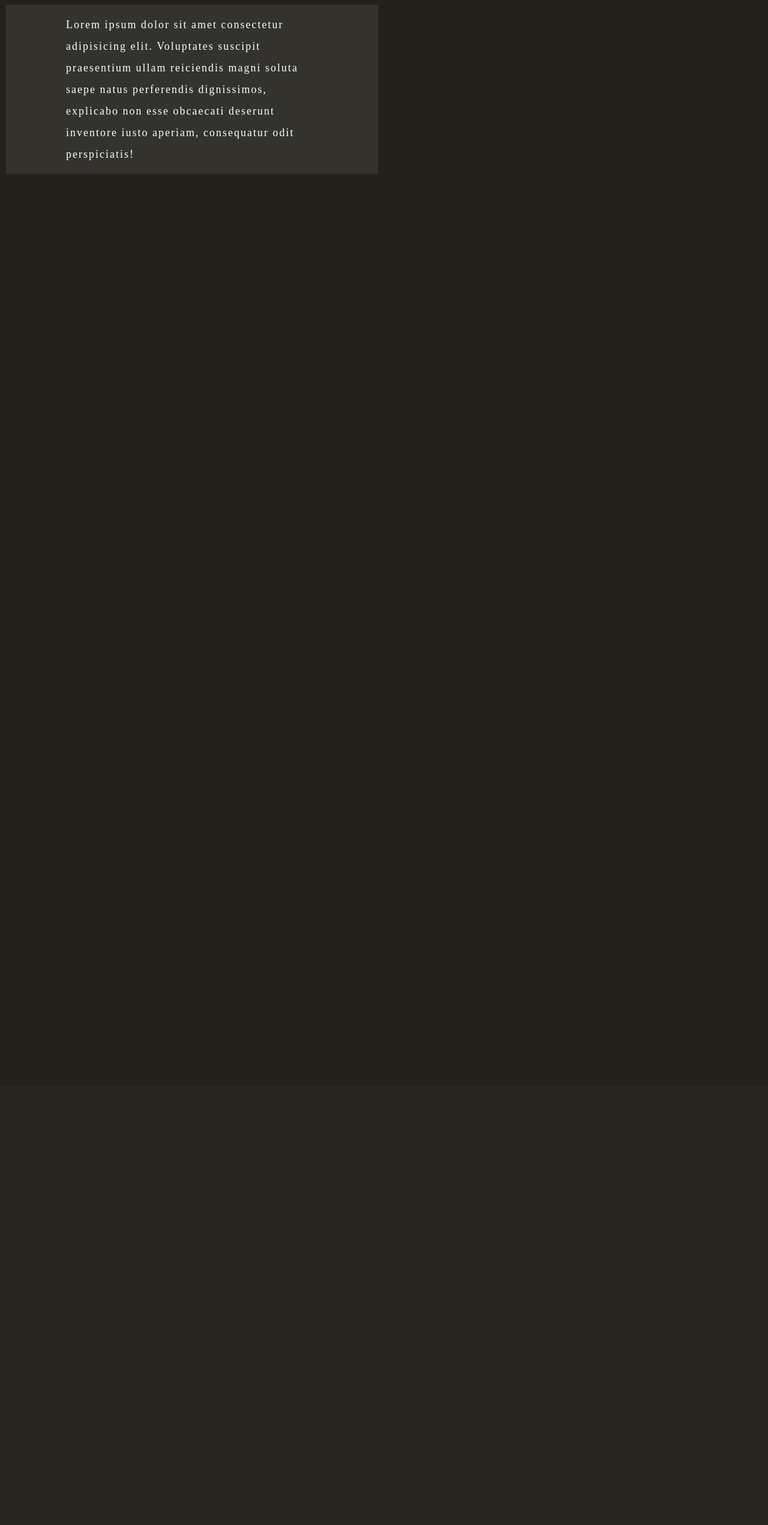
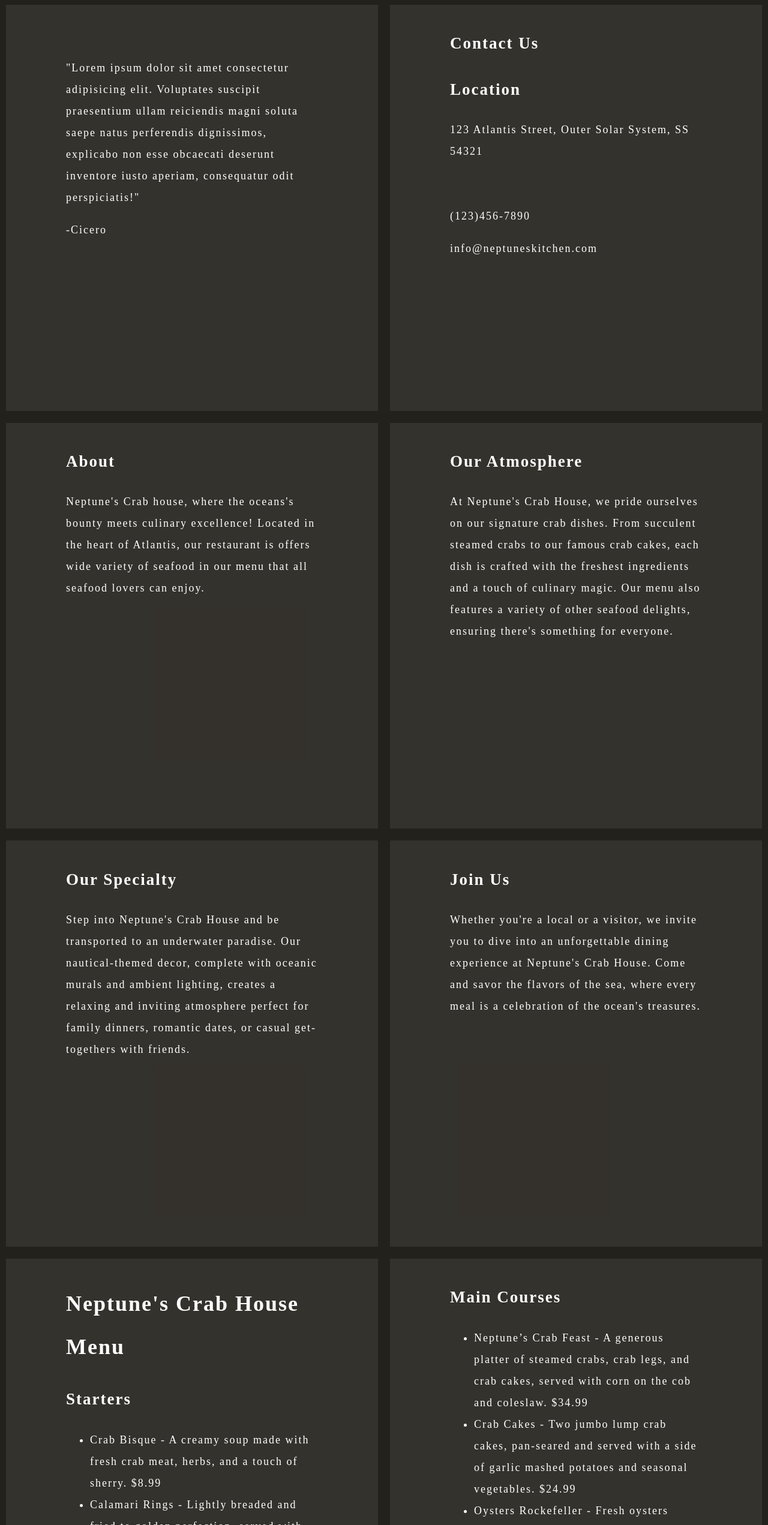
Before and after one commit to michaellucas1/Project-Restaurant-Page, a website built with webpack: page src/template.html in a window 1280 px wide. Shown: the part 258-2800 px from the top of the page at 60% size. Before the commit the page ends 2068 px from the top, so only its background shows below. Built offline with nearby package versions, Linux system fonts and the light colour scheme.

Commit message:
create an html version of the home, about, and menu pages using for the fake restaurant. it will be converted into javascript

```diff
--- a/src/template.html
+++ b/src/template.html
@@ -8,7 +8,7 @@
 <body>
     <header>
         <div class="restaurant-icon icon"></div>
-            <h1>Neptune's <span>Crabhouse</span></h1>
+            <h1>Neptune's <span>Crab House</span></h1>
         </div>
         <nav>
             <button>Home</button>
@@ -22,8 +22,125 @@
     </div>
     <div id="content">
         <div class="intro">
-            <div class="message">Lorem ipsum dolor sit amet consectetur adipisicing elit. Voluptates suscipit praesentium ullam reiciendis magni soluta saepe natus perferendis dignissimos, explicabo non esse obcaecati deserunt inventore iusto aperiam, consequatur odit perspiciatis!</div>
+            <div class="message">
+                <p>&nbsp;</p>
+                <p>
+                    "Lorem ipsum dolor sit amet consectetur adipisicing elit.
+                    Voluptates suscipit praesentium ullam reiciendis magni
+                    soluta saepe natus perferendis dignissimos,
+                    explicabo non esse obcaecati deserunt inventore iusto
+                    aperiam, consequatur odit perspiciatis!"
+                </p>
+                <p>-Cicero</p>
+            </div>
+            <div class="message">
+                <p>
+                    <h2>Contact Us</h4>
+                    <h2 class="location">Location</h4>
+                    <p>123 Atlantis Street, Outer Solar System, SS 54321</p>
+                    <p>&nbsp;</p>
+                    <p>(123)456-7890</p>
+                    <p>info@neptuneskitchen.com</p>
+                </p>
+            </div>
+            <div class="message">
+                <h2>About</h2>
+                <p>
+                    Neptune's Crab house, where the oceans's bounty meets culinary excellence!
+                    Located in the heart of Atlantis, our restaurant is offers wide variety
+                    of seafood in our menu that all seafood lovers can enjoy.
+                </p>
+            </div>
+            <div class="message">
+            <h2>Our Atmosphere</h2>
+            <p>
+                At Neptune's Crab House, we pride ourselves on our signature crab dishes.
+                From succulent steamed crabs to our famous crab cakes, each dish is crafted
+                with the freshest ingredients and a touch of culinary magic. Our menu also
+                features a variety of other seafood delights, ensuring there's something for everyone.
+            </p>
+            </div>
+            <div class="message">
+                <h2>Our Specialty</h2>
+                <p>
+                    Step into Neptune's Crab House and be transported to an underwater paradise.
+                    Our nautical-themed decor, complete with oceanic murals and ambient lighting,
+                    creates a relaxing and inviting atmosphere perfect for family dinners, romantic
+                    dates, or casual get-togethers with friends.
+                </p>
+            </div>
+            <div class="message">
+                <h2>Join Us</h2>
+                <p>
+                    Whether you're a local or a visitor, we invite you to dive into an unforgettable
+                    dining experience at Neptune's Crab House. Come and savor the flavors of the sea,
+                     where every meal is a celebration of the ocean's treasures.
+                </p>
+            </div>
+            <div class="message">
+                <h1>Neptune's Crab House Menu</h1>
+                <h2>Starters</h2>
+                <ul>
+                    <li>
+                        Crab Bisque - A creamy soup made with fresh crab meat, herbs,
+                        and a touch of sherry. $8.99
+                    </li>
+                    <li>
+                        Calamari Rings - Lightly breaded and fried to golden perfection,
+                        served with marinara sauce. $10.99
+                    </li>
+                    <li>
+                        Seafood Pasta - A medley of shrimp, scallops, and crab meat tossed
+                        in a creamy Alfredo sauce over fettuccine. $22.99
+                    </li>
+                </ul>
+            </div>
+            <div class="message">
+                <h2>Main Courses</h2>
+                <ul>
+                    <li>Neptune’s Crab Feast - A generous platter of steamed crabs, crab legs,
+                        and crab cakes, served with corn on the cob and coleslaw. $34.99
+                    </li>
+                    <li>Crab Cakes - Two jumbo lump crab cakes, pan-seared and served with a side of garlic mashed potatoes and seasonal vegetables. $24.99
+                    </li>
+                    <li>Oysters Rockefeller - Fresh oysters topped with spinach, bacon,
+                        and hollandaise sauce, then baked. $12.99
+                    </li>
+                </ul>
+            </div>
+            <div class="message">
+                <h2>Sides</h2>
+                <ul>
+                    <li>Garlic Mashed Potatoes - $4.99
+                    </li>
+                    <li>Seasonal Vegetables - $4.99
+                    </li>
+                    <li>Corn on the Cob - $3.99
+                    </li>
+                </ul>
+                <h2>Beverages</h2>
+                <ul>
+                    <li>Soft Drinks - $2.99
+                    </li>
+                    <li>Iced Tea - $2.99
+                    </li>
+                    <li>Craft Beer - $5.99 per pint
+                    </li>
+                </ul>
+            </div>
+            <div class="message">
+                <h2>Dessert</h2>
+                <ul>
+                    <li>Key Lime Pie - A tangy and sweet pie with a graham cracker crust. $6.99
+                    </li>
+                    <li>Chocolate Lava Cake - A rich chocolate cake with a molten center, served with vanilla ice cream. $7.99
+                    </li>
+                    <li>Cheesecake - Classic New York-style cheesecake with a berry compote. $6.99
+                    </li>
+                </ul>
+            </div>
         </div>
+
     </div>
 </body>
 </html>
```
